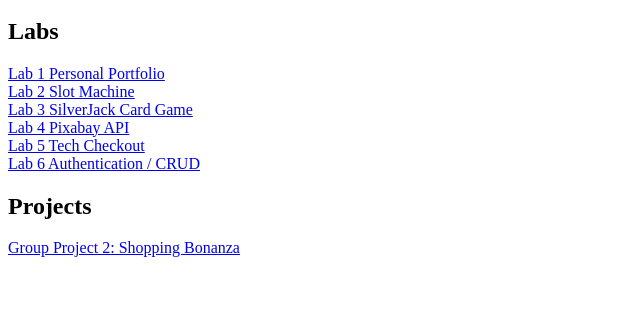
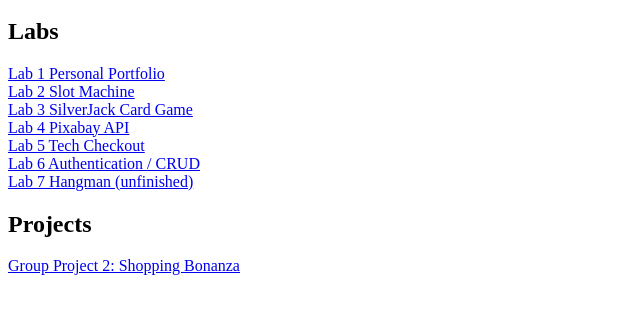
Before and after one commit to loca5609/class, a PHP site: page / in a window 1280 px wide. Shown: the part 183-497 px from the top of the page, without its empty margins (0-640 px from the left). Run offline with PHP 8.4, Linux system fonts and the light colour scheme.

Commit message:
last updates to lab 7 oh well

```diff
--- a/index.php
+++ b/index.php
@@ -16,6 +16,7 @@
      <a href="labs/lab4/index.php">Lab 4 Pixabay API</a> <br/>
      <a href="labs/lab5/index.php">Lab 5 Tech Checkout</a> <br/>
      <a href="labs/lab6/index.php">Lab 6 Authentication / CRUD</a> <br/>
+     <a href="labs/lab7/index.php">Lab 7 Hangman (unfinished)</a> <br/>
      <h2>Projects</h2>
      <a href="groupProject2/index.php">Group Project 2: Shopping Bonanza</a> <br/>
     </body>
```
